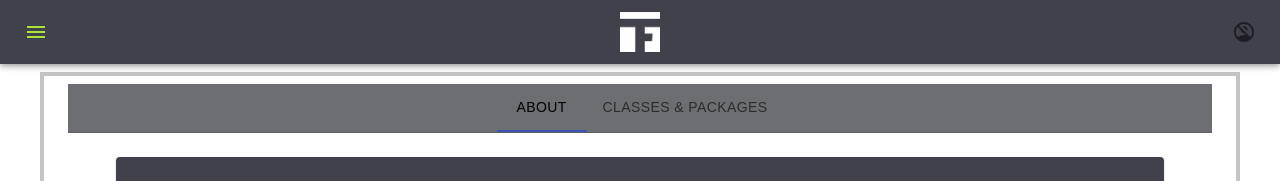
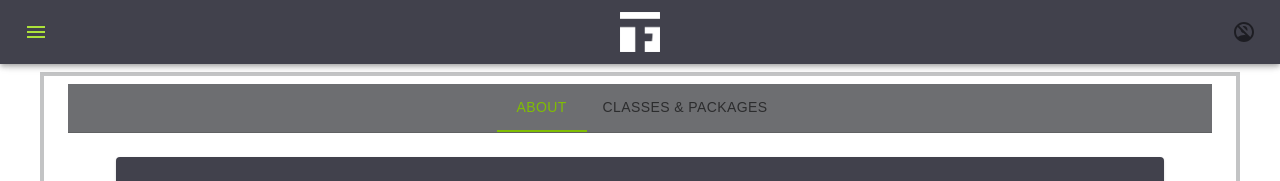
Before and after one commit to claywebb5/client-capstone, a React (Create React App) app: page /#/about in a window 1280 px wide. Shown: the top 181 px of the page. Built offline with nearby package versions, Linux system fonts and the light colour scheme; no server answers.

Commit message:
Updated the tabs on the about view to be centered and to match brand standard colors

```diff
--- a/src/components/AboutPage/AboutPage.jsx
+++ b/src/components/AboutPage/AboutPage.jsx
@@ -7,6 +7,7 @@ import BackButton from '../BackButton/BackButton';
 // ---------< MUI IMPORTS >----------------
 import Box from '@mui/material/Box';
 import Tab from '@mui/material/Tab';
+import Tabs from '@mui/material/Tabs';
 import TabContext from '@material-ui/lab/TabContext';
 import TabList from '@material-ui/lab/TabList';
 import TabPanel from '@material-ui/lab/TabPanel';
@@ -26,12 +27,20 @@ function AboutPage() {
         <Box sx={{ width: '100%', typography: 'body1' }}>
           <TabContext value={value}>
             {/* TABS TITLE  */}
-            <Box sx={{ bgcolor: "#6d6e71", borderBottom: 1, borderColor: 'divider' }}>
-              {/* <TabList onChange={handleChange} centered indicatorColor='#ace23a'> */}
-              <TabList onChange={handleChange} centered indicatorColor='primary'>
-                <Tab label="About" value="1" />
-                <Tab label="Classes & Packages" value="2" />
-              </TabList>
+            <Box sx={{ bgcolor: "#6d6e71", color: '#F0FFFF', borderBottom: 1, borderColor: 'divider' }}>
+              {/* <TabList> */}
+                <Tabs
+                  value={value}
+                  onChange={handleChange}
+                  textColor="secondary"
+                  indicatorColor="secondary"
+                  aria-label="secondary tabs example"
+                  centered
+                >
+                  <Tab label="About" value="1" />
+                  <Tab label="Classes & Packages" value="2" />
+                </Tabs>
+              {/* </TabList> */}
             </Box>
             {/* TABS CONTENT (ABOUT) */}
             <TabPanel value="1">
```
